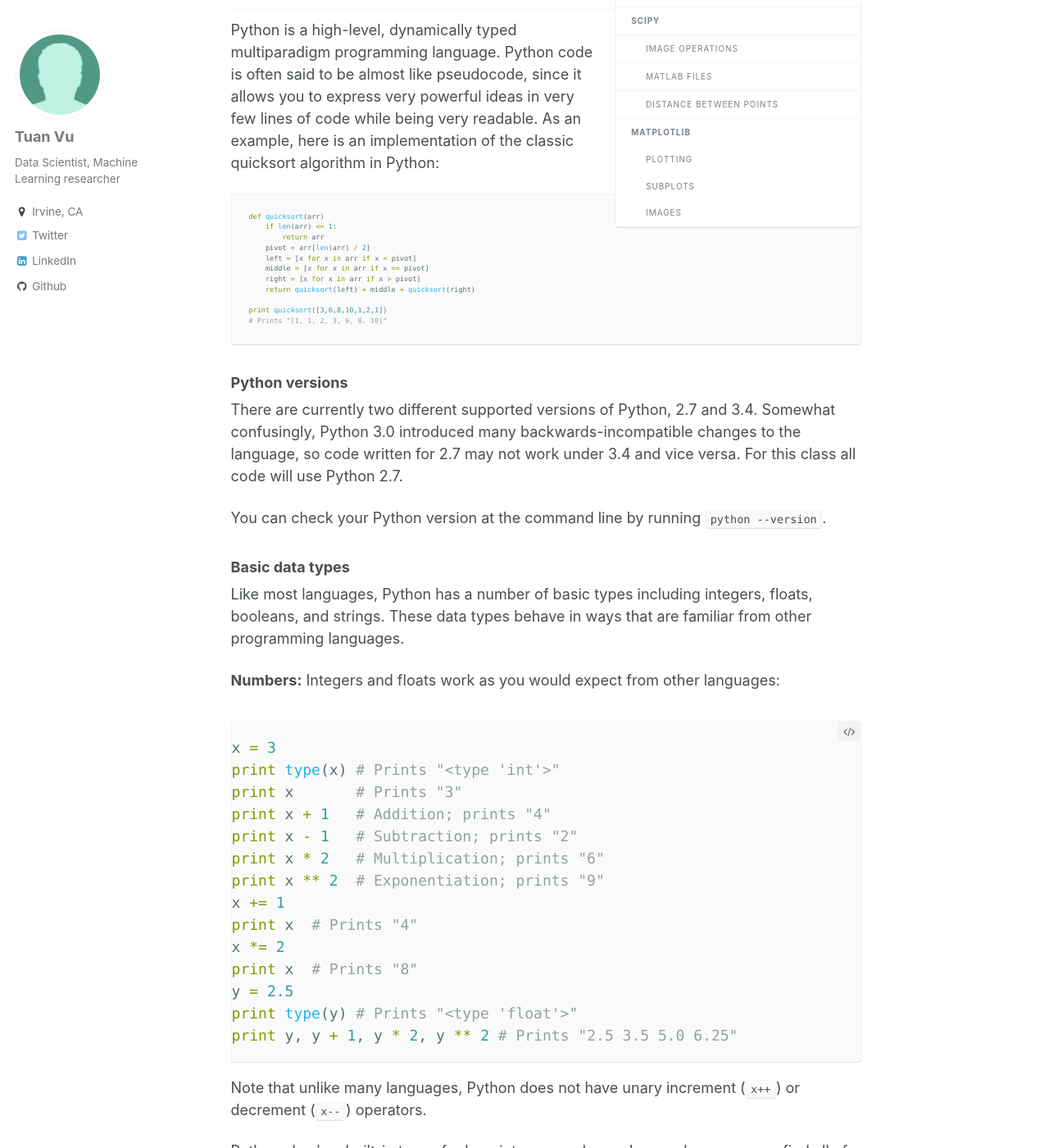
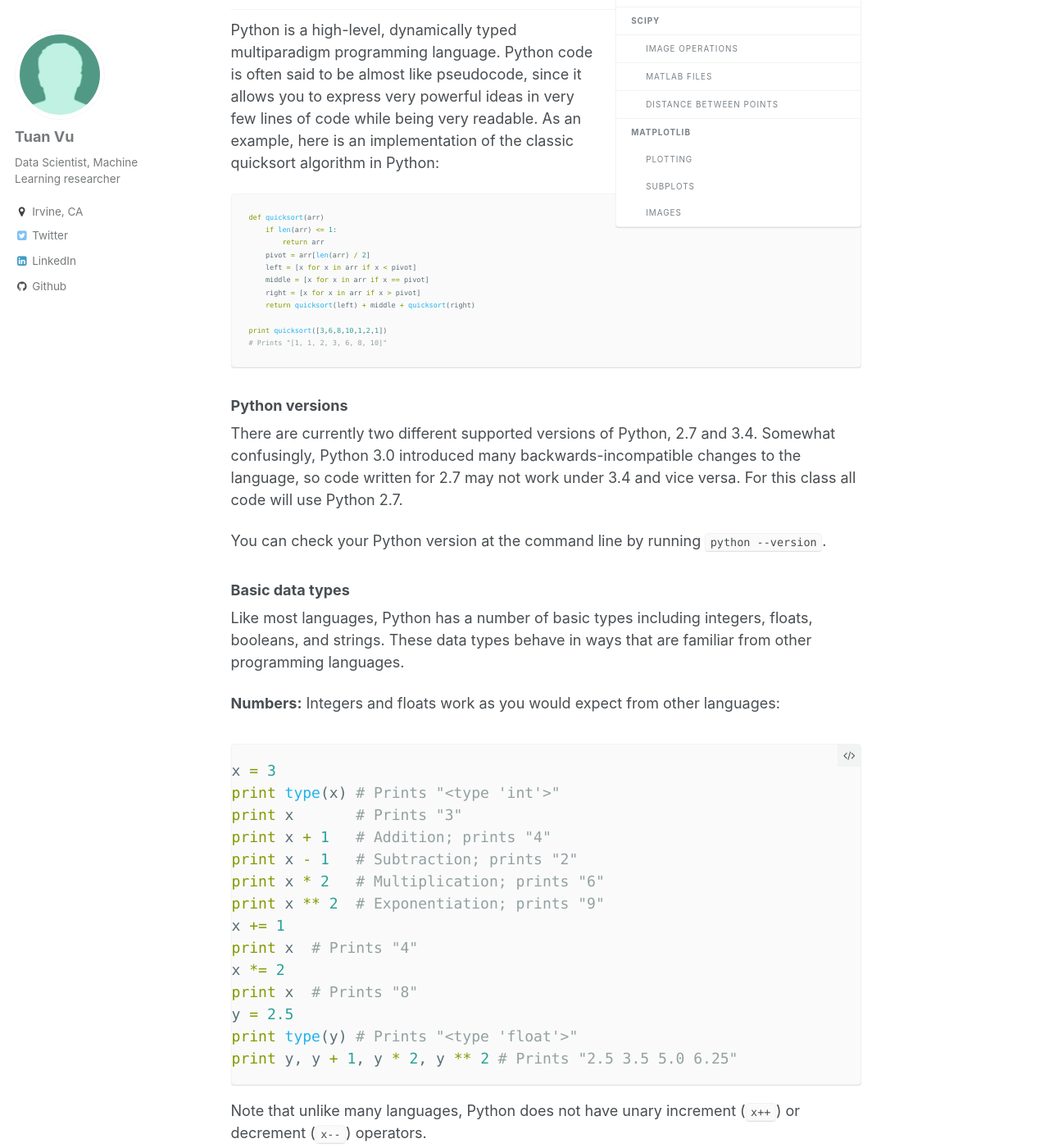
Before and after one commit to jeanho1/tuanavu.github.io, a Jekyll site: the page built from _posts/2016-08-26-python-numpy-tutorial.md, in a window 1280 px wide and 1400 px high, scrolled down 843 px. Shown: the whole window at 82% size. Built offline with Jekyll 4.4.1, drawn with Linux system fonts in a browser that asks for light colours; comment, search, counter and statistics services are not loaded.

Commit message:
Update _syntax.scss

```diff
--- a/_sass/_syntax.scss
+++ b/_sass/_syntax.scss
@@ -19,7 +19,7 @@ div.highlighter-rouge, figure.highlight {
     content: "\f121";
     font-family: "fontawesome" !important;
     font-size: $type-size-6;
-    line-height: 0.8;
+    line-height: 1;
     text-transform: none;
     speak: none;
   }
@@ -29,7 +29,7 @@ div.highlighter-rouge, figure.highlight {
     padding: 1em;
     font-family: $monospace;
     font-size: $type-size-7;
-    line-height: 1.5;
+    line-height: 1.8;
   }
 }
 
```
